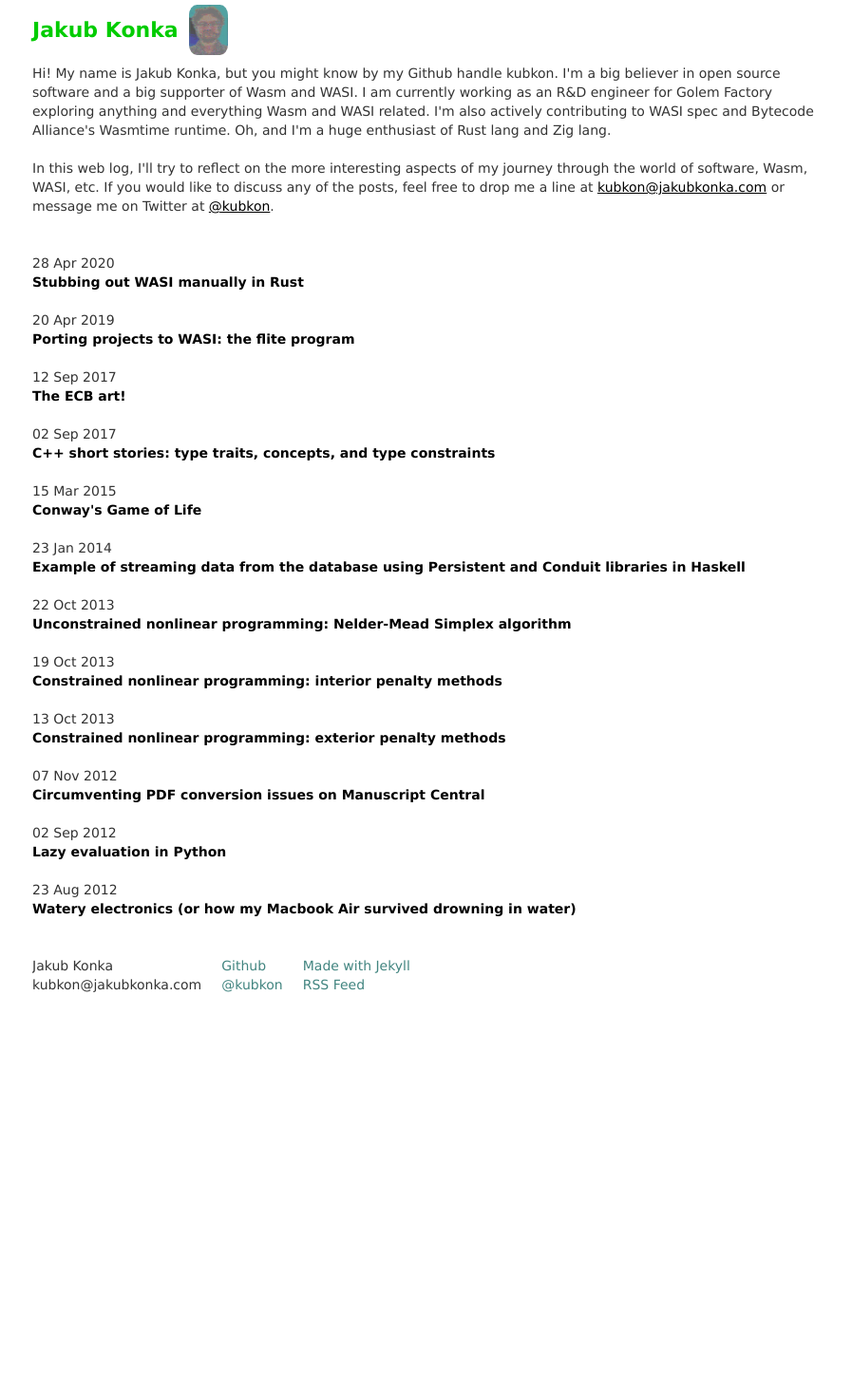
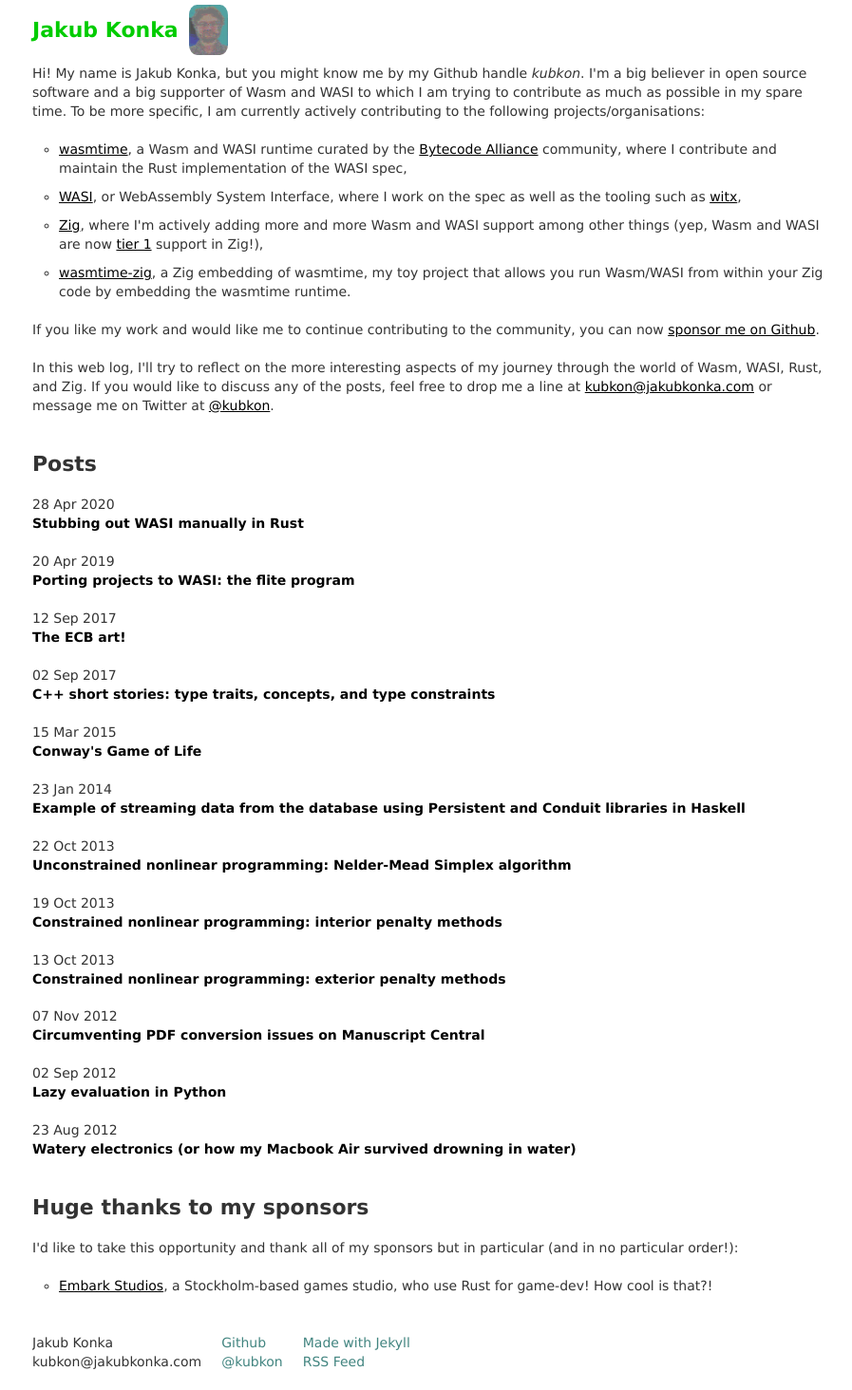
Before and after one commit to kubkon/kubkon.github.com, a Jekyll site: the page built from index.html, in a window 1280 px wide. Shown: the whole page at 95% size, without its empty margins (186-1083 px from the left). Built offline with Jekyll 4.4.1, drawn with Linux system fonts in a browser that asks for light colours; before the commit the page ends 1067 px from its top, so only the background shows below that; grey boxes are pictures that could not be loaded.

Commit message:
Add sponsors to the homepage, and general refresh

```diff
--- a/_layouts/default.html
+++ b/_layouts/default.html
@@ -58,6 +58,9 @@
             <a href="https://github.com/mojombo/jekyll/">Made with Jekyll</a><br />
             <a href="http://feeds.feedburner.com/kubkon">RSS Feed</a>
           </li>
+          <li>
+            <iframe src="https://github.com/sponsors/kubkon/button" title="Sponsor kubkon" height="35" width="107" style="border: 0;"></iframe>
+          </li>
       </div>
     </div>
     <script>
--- a/index.html
+++ b/index.html
@@ -5,8 +5,24 @@ title: Jakub Konka
 
 <div id="about">
   <span class="bio">
-    <p>Hi! My name is Jakub Konka, but you might know by my Github handle kubkon. I'm a big believer in open source software and a big supporter of Wasm and WASI. I am currently working as an R&D engineer for Golem Factory exploring anything and everything Wasm and WASI related. I'm also actively contributing to WASI spec and Bytecode Alliance's Wasmtime runtime. Oh, and I'm a huge enthusiast of Rust lang and Zig lang.</p>
-    <p>In this web log, I'll try to reflect on the more interesting aspects of my journey through the world of software, Wasm, WASI, etc. If you would like to discuss any of the posts, feel free to drop me a line at
+    <p>Hi! My name is Jakub Konka, but you might know me by my Github handle <em>kubkon</em>. I'm a big believer in open source software and a big supporter of Wasm and WASI to which I am trying to contribute as much as possible in my spare time. To be more specific, I am currently actively contributing to the following projects/organisations:
+    <ul class="lists">
+      <li>
+        <a href="https://wasmtime.dev">wasmtime</a>, a Wasm and WASI runtime curated by the <a href="https://bytecodealliance.org">Bytecode Alliance</a> community, where I contribute and maintain the Rust implementation of the WASI spec,
+      </li>
+      <li>
+        <a href="https://wasi.dev">WASI</a>, or WebAssembly System Interface, where I work on the spec as well as the tooling such as <a href="https://github.com/WebAssembly/WASI/tree/master/tools/witx">witx</a>,
+      </li>
+      <li>
+        <a href="https://ziglang.org">Zig</a>, where I'm actively adding more and more Wasm and WASI support among other things (yep, Wasm and WASI are now <a href="https://ziglang.org/#WebAssembly-Support-Table">tier 1</a> support in Zig!),
+      </li>
+      <li>
+        <a href="https://github.com/kubkon/wasmtime-zig">wasmtime-zig</a>, a Zig embedding of wasmtime, my toy project that allows you run Wasm/WASI from within your Zig code by embedding the wasmtime runtime.
+      </li>
+    </ul>
+    </p>
+    <p>If you like my work and would like me to continue contributing to the community, you can now <a href="https://github.com/sponsors/kubkon?o=esc">sponsor me on Github</a>.</p>
+    <p>In this web log, I'll try to reflect on the more interesting aspects of my journey through the world of Wasm, WASI, Rust, and Zig. If you would like to discuss any of the posts, feel free to drop me a line at
 
 <a href = "mailto:kubkonATjakubkonkaDOTcom"
    onclick = "this.href=this.href
@@ -18,8 +34,8 @@ or message me on Twitter at <a href="https://twitter.com/kubkon">@kubkon</a>.</p
   </span>
 </div>
 
-<div id="main">
-
+<div class="divs">
+  <h1>Posts</h1>
   <ul id="posts">
     {% for post in site.posts %}
       <li>
@@ -29,3 +45,11 @@ or message me on Twitter at <a href="https://twitter.com/kubkon">@kubkon</a>.</p
     {% endfor %}
   </ul>
 </div>
+
+<div class="divs">
+  <h1>Huge thanks to my sponsors</h1>
+  <p>I'd like to take this opportunity and thank all of my sponsors but in particular (and in no particular order!):</p>
+  <ul class="lists">
+    <li><a href="https://www.embark-studios.com/">Embark Studios</a>, a Stockholm-based games studio, who use Rust for game-dev! How cool is that?!</li>
+  </ul>
+</div>
--- a/sass/screen.sass
+++ b/sass/screen.sass
@@ -94,7 +94,7 @@ a:hover
 #about
   max-width: 60em
 
-#main
+.divs
   +leader(4)
 
 #posts
@@ -106,6 +106,13 @@ a:hover
     text-decoration: none
   li
     +trailer(2)
+
+.lists
+  margin-left: 2em
+  list-style-type: circle
+  li
+    +trailer(1)
+
 
 pre
   +trailer(2)
```
Also changed, not shown: css/screen.css.
